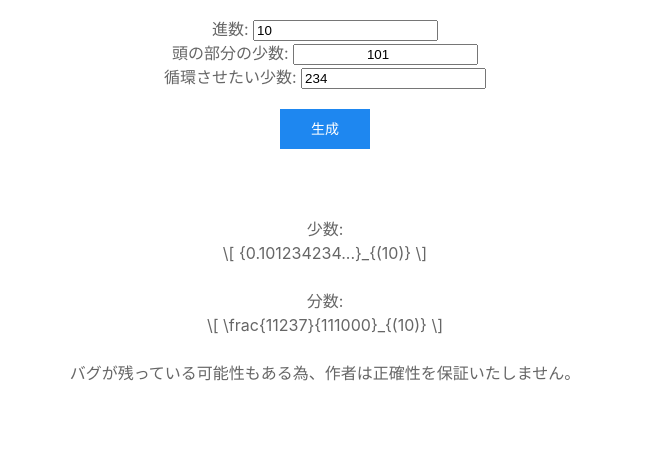
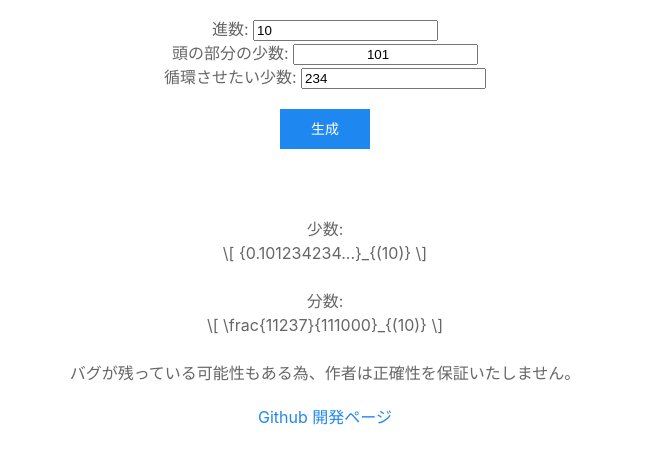
Before and after one commit to PenguinCabinet/circulating_decimal, a plain HTML site: page index.html in a window 1280 px wide. Shown: the part 53-516 px from the top of the page, without its empty margins (315-963 px from the left). Drawn offline with nearby package versions, Linux system fonts and the light colour scheme; some packages are replaced by stand-ins of ours.

Commit message:
Add the Github page link

```diff
--- a/index.html
+++ b/index.html
@@ -22,8 +22,8 @@
 <script src="https://cdn.jsdelivr.net/npm/uikit@3.11.1/dist/js/uikit-icons.min.js"></script>
 </head>
 <body>
-    <script src="main.js"></script>
-    <div style="text-align:center;">
+  <script src="main.js"></script>
+  <div style="text-align:center;">
     <h1>循環小数の分数自動生成ツール</h1>
 
     進数:
@@ -53,7 +53,9 @@
     <br/>
 
     <div class="uk-text-default">バグが残っている可能性もある為、作者は正確性を保証いたしません。</div>
-
-    </div>
+    <p>
+      <a class="uk-text-default" href="https://github.com/PenguinCabinet/circulating_decimal">Github 開発ページ</a>
+    </p>
+  </div>
 </body>
 </html>
```
